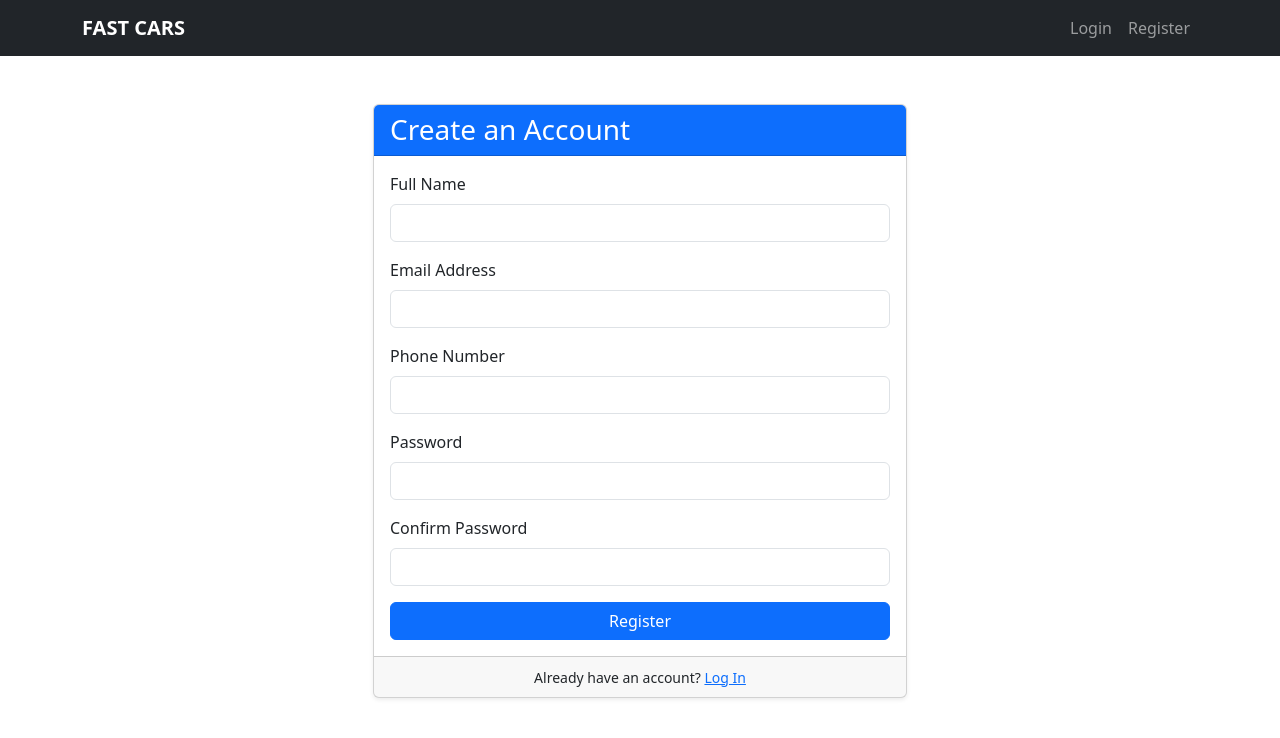
After one commit to Johnpaul-Ochulor/car-rental-booking, a Flask app: page /auth/register in a window 1280 px wide. The commit adds this page. Shown: the top 738 px of the page. Run offline with Flask 3, Linux system fonts and the light colour scheme.

Commit message:
Fix blueprint registration and configure user_loader for auth routes

```diff
--- /dev/null
+++ b/app/auth/forms.py
@@ -0,0 +1,42 @@
+from flask_wtf import FlaskForm
+from wtforms import StringField, PasswordField, SubmitField, BooleanField
+from wtforms.validators import DataRequired, Email, EqualTo, Length, ValidationError
+from flask_login import current_user
+from app.models import User
+
+class RegistrationForm(FlaskForm):
+    name = StringField('Full Name', validators=[DataRequired(), Length(min=2, max=100)])
+    email = StringField('Email Address', validators=[DataRequired(), Email(), Length(max=100)])
+    phone = StringField('Phone Number', validators=[DataRequired(), Length(min=10, max=20)])
+    password = PasswordField('Password', validators=[DataRequired(), Length(min=6)])
+    confirm_password = PasswordField('Confirm Password', validators=[DataRequired(), EqualTo('password')])
+    submit = SubmitField('Register')
+
+    def validate_email(self, email):
+        user = User.query.filter_by(email=email.data).first()
+        if user:
+            raise ValidationError('That email is already registered. Please log in or use another email.')
+
+class LoginForm(FlaskForm):
+    email = StringField('Email Address', validators=[DataRequired(), Email()])
+    password = PasswordField('Password', validators=[DataRequired()])
+    remember = BooleanField('Remember Me')
+    submit = SubmitField('Login')
+
+class UpdateProfileForm(FlaskForm):
+    name = StringField('Full Name', validators=[DataRequired(), Length(min=2, max=100)])
+    email = StringField('Email Address', validators=[DataRequired(), Email(), Length(max=100)])
+    phone = StringField('Phone Number', validators=[DataRequired(), Length(min=10, max=20)])
+    submit = SubmitField('Update Profile')
+
+    def validate_email(self, email):
+        if email.data != current_user.email:
+            user = User.query.filter_by(email=email.data).first()
+            if user:
+                raise ValidationError('That email is already in use by another account.')
+
+class ChangePasswordForm(FlaskForm):
+    old_password = PasswordField('Current Password', validators=[DataRequired()])
+    new_password = PasswordField('New Password', validators=[DataRequired(), Length(min=6)])
+    confirm_password = PasswordField('Confirm New Password', validators=[DataRequired(), EqualTo('new_password')])
+    submit = SubmitField('Change Password')
--- /dev/null
+++ b/app/auth/routes.py
@@ -0,0 +1,80 @@
+from flask import Blueprint, render_template, redirect, url_for, flash, request
+from flask_login import login_user, logout_user, login_required, current_user
+from app.extensions import db
+from app.models import User
+from app.auth.forms import RegistrationForm, LoginForm, UpdateProfileForm, ChangePasswordForm
+
+auth_bp = Blueprint('auth', __name__)
+
+@auth_bp.route('/register', methods=['GET', 'POST'])
+def register():
+    if current_user.is_authenticated:
+        return redirect(url_for('index'))
+    form = RegistrationForm()
+    if form.validate_on_submit():
+        user = User(
+            name=form.name.data,
+            email=form.email.data,
+            phone=form.phone.data,
+            role='user'
+        )
+        user.set_password(form.password.data)
+        db.session.add(user)
+        db.session.commit()
+        flash('Account created successfully! You can now log in.', 'success')
+        return redirect(url_for('auth.login'))
+    return render_template('auth/register.html', form=form)
+
+@auth_bp.route('/login', methods=['GET', 'POST'])
+def login():
+    if current_user.is_authenticated:
+        return redirect(url_for('index'))
+    form = LoginForm()
+    if form.validate_on_submit():
+        user = User.query.filter_by(email=form.email.data).first()
+        if user and user.check_password(form.password.data):
+            login_user(user, remember=form.remember.data)
+            flash('Logged in successfully!', 'success')
+            next_page = request.args.get('next')
+            return redirect(next_page) if next_page else redirect(url_for('index'))
+        else:
+            flash('Login unsuccessful. Please check email and password.', 'danger')
+    return render_template('auth/login.html', form=form)
+
+@auth_bp.route('/logout')
+@login_required
+def logout():
+    logout_user()
+    flash('You have been logged out.', 'info')
+    return redirect(url_for('index'))
+
+@auth_bp.route('/profile', methods=['GET', 'POST'])
+@login_required
+def profile():
+    form = UpdateProfileForm()
+    if form.validate_on_submit():
+        current_user.name = form.name.data
+        current_user.email = form.email.data
+        current_user.phone = form.phone.data
+        db.session.commit()
+        flash('Your profile has been updated!', 'success')
+        return redirect(url_for('auth.profile'))
+    elif request.method == 'GET':
+        form.name.data = current_user.name
+        form.email.data = current_user.email
+        form.phone.data = current_user.phone
+    return render_template('auth/profile.html', form=form)
+
+@auth_bp.route('/change-password', methods=['GET', 'POST'])
+@login_required
+def change_password():
+    form = ChangePasswordForm()
+    if form.validate_on_submit():
+        if current_user.check_password(form.old_password.data):
+            current_user.set_password(form.new_password.data)
+            db.session.commit()
+            flash('Your password has been updated!', 'success')
+            return redirect(url_for('auth.profile'))
+        else:
+            flash('Incorrect current password.', 'danger')
+    return render_template('auth/change_password.html', form=form)
--- /dev/null
+++ b/app/templates/auth/register.html
@@ -0,0 +1,67 @@
+{% extends "base.html" %}
+
+{% block content %}
+<div class="container mt-5">
+    <div class="row justify-content-center">
+        <div class="col-md-6">
+            <div class="card shadow-sm">
+                <div class="card-header bg-primary text-white">
+                    <h3 class="card-title mb-0">Create an Account</h3>
+                </div>
+                <div class="card-body">
+                    <form method="POST" action="{{ url_for('auth.register') }}">
+                        {{ form.hidden_tag() }}
+
+                        <div class="mb-3">
+                            {{ form.name.label(class="form-label") }}
+                            {{ form.name(class="form-control" + (" is-invalid" if form.name.errors else "")) }}
+                            {% for error in form.name.errors %}
+                                <div class="invalid-feedback">{{ error }}</div>
+                            {% endfor %}
+                        </div>
+
+                        <div class="mb-3">
+                            {{ form.email.label(class="form-label") }}
+                            {{ form.email(class="form-control" + (" is-invalid" if form.email.errors else "")) }}
+                            {% for error in form.email.errors %}
+                                <div class="invalid-feedback">{{ error }}</div>
+                            {% endfor %}
+                        </div>
+
+                        <div class="mb-3">
+                            {{ form.phone.label(class="form-label") }}
+                            {{ form.phone(class="form-control" + (" is-invalid" if form.phone.errors else "")) }}
+                            {% for error in form.phone.errors %}
+                                <div class="invalid-feedback">{{ error }}</div>
+                            {% endfor %}
+                        </div>
+
+                        <div class="mb-3">
+                            {{ form.password.label(class="form-label") }}
+                            {{ form.password(class="form-control" + (" is-invalid" if form.password.errors else "")) }}
+                            {% for error in form.password.errors %}
+                                <div class="invalid-feedback">{{ error }}</div>
+                            {% endfor %}
+                        </div>
+
+                        <div class="mb-3">
+                            {{ form.confirm_password.label(class="form-label") }}
+                            {{ form.confirm_password(class="form-control" + (" is-invalid" if form.confirm_password.errors else "")) }}
+                            {% for error in form.confirm_password.errors %}
+                                <div class="invalid-feedback">{{ error }}</div>
+                            {% endfor %}
+                        </div>
+
+                        <div class="d-grid">
+                            {{ form.submit(class="btn btn-primary") }}
+                        </div>
+                    </form>
+                </div>
+                <div class="card-footer text-center">
+                    <small>Already have an account? <a href="{{ url_for('auth.login') }}">Log In</a></small>
+                </div>
+            </div>
+        </div>
+    </div>
+</div>
+{% endblock %}
--- a/app/templates/base.html
+++ b/app/templates/base.html
@@ -1,36 +1,42 @@
-<!doctype html>
+<!DOCTYPE html>
 <html lang="en">
 <head>
-  <meta charset="utf-8">
-  <meta name="viewport" content="width=device-width, initial-scale=1">
-  <title>{% block title %}FAST CARS{% endblock %}</title>
-  <link href="https://cdn.jsdelivr.net/npm/bootstrap@5.3.3/dist/css/bootstrap.min.css" rel="stylesheet">
+    <meta charset="UTF-8">
+    <meta name="viewport" content="width=device-width, initial-scale=1.0">
+    <title>FAST CARS - Car Rental</title>
+    <link href="https://cdn.jsdelivr.net/npm/bootstrap@5.3.0/dist/css/bootstrap.min.css" rel="stylesheet">
 </head>
 <body>
     <nav class="navbar navbar-expand-lg navbar-dark bg-dark">
         <div class="container">
-      <a class="navbar-brand" href="{{ url_for('home') }}">🚗 FAST CARS</a>
-      <div class="navbar-nav">
-        <a class="nav-link" href="{{ url_for('vehicles.index') }}">Vehicles</a>
+            <a class="navbar-brand fw-bold" href="{{ url_for('index') }}">FAST CARS</a>
+            <div class="navbar-nav ms-auto">
                 {% if current_user.is_authenticated %}
-          <a class="nav-link" href="{{ url_for('bookings.index') }}">My Bookings</a>
-          {% if current_user.is_admin() %}
-            <a class="nav-link" href="{{ url_for('admin.dashboard') }}">Admin</a>
-          {% endif %}
+                    <a class="nav-link" href="{{ url_for('auth.profile') }}">Profile</a>
                     <a class="nav-link" href="{{ url_for('auth.logout') }}">Logout</a>
                 {% else %}
                     <a class="nav-link" href="{{ url_for('auth.login') }}">Login</a>
+                    <a class="nav-link" href="{{ url_for('auth.register') }}">Register</a>
                 {% endif %}
             </div>
         </div>
     </nav>
-  <div class="container mt-4">
+
+    <div class="container mt-3">
         {% with messages = get_flashed_messages(with_categories=true) %}
+            {% if messages %}
                 {% for category, message in messages %}
-        <div class="alert alert-{{ category }}">{{ message }}</div>
+                    <div class="alert alert-{{ category }} alert-dismissible fade show" role="alert">
+                        {{ message }}
+                        <button type="button" class="btn-close" data-bs-dismiss="alert"></button>
+                    </div>
                 {% endfor %}
+            {% endif %}
         {% endwith %}
+
         {% block content %}{% endblock %}
     </div>
+
+    <script src="https://cdn.jsdelivr.net/npm/bootstrap@5.3.0/dist/js/bootstrap.bundle.min.js"></script>
 </body>
 </html>
```
Also changed, not shown: app/__init__.py (+15 -23 lines), app/auth/__init__.py (+1 -27 lines), app/templates/auth/change_password.html (added, +49 -0 lines), app/templates/auth/login.html (+45 -12 lines), app/templates/auth/profile.html (added, +49 -0 lines), 1 other file. Lines whose indentation alone changed are shown as unchanged.
